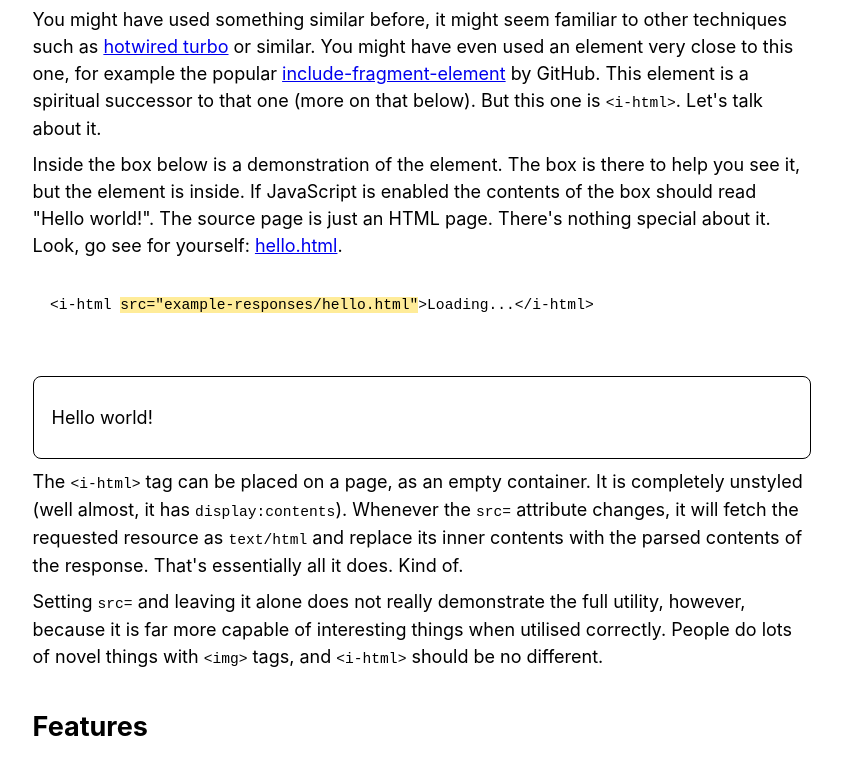
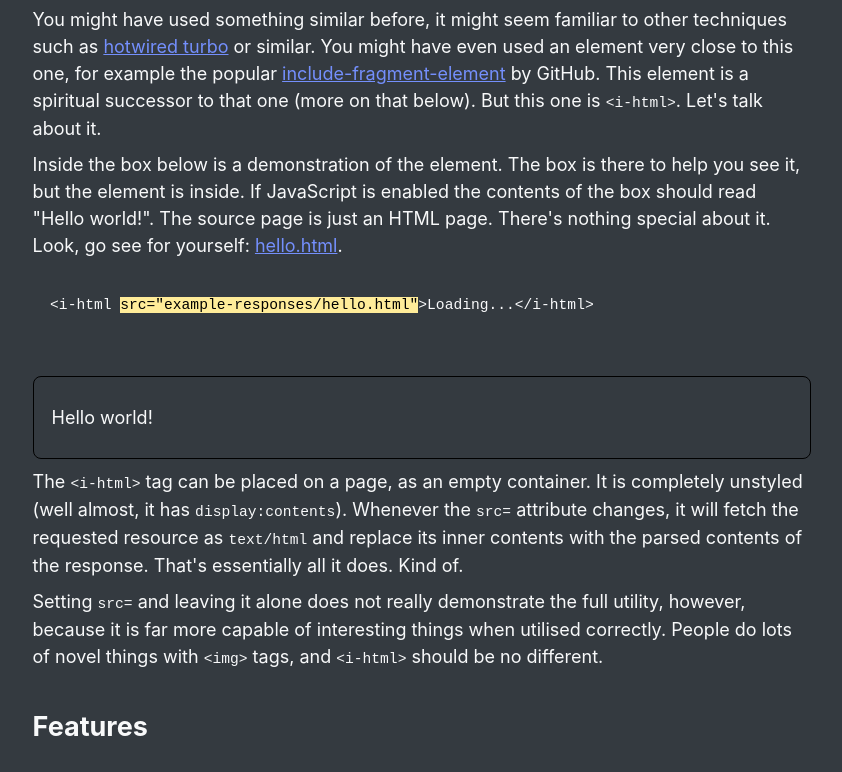
Before and after one commit to keithamus/i-html, a website: page index.html in a window 1280 px wide. Shown: the part 157-929 px from the top of the page, without its empty margins (218-1060 px from the left). Drawn offline with Linux system fonts and the dark colour scheme.

Commit message:
add dark mode to example page

```diff
--- a/index.html
+++ b/index.html
@@ -28,9 +28,19 @@
       min-height: 1ch;
       padding: 1rem;
     }
+      a { color: #3b5bdb }
+      a:visited { color: #6741d9 }
     mark {background:#ffec99}
     mark[a] {background:#c3fae8}
     mark[b] {background:#eebefa}
+    @media (prefers-color-scheme: dark) {
+      html {
+        background: #343a40;
+        color: #f8f9fa;
+      }
+      a { color: #748ffc }
+      a:visited { color: #9775fa }
+    }
   </style>
   <body>
     <main>
```
